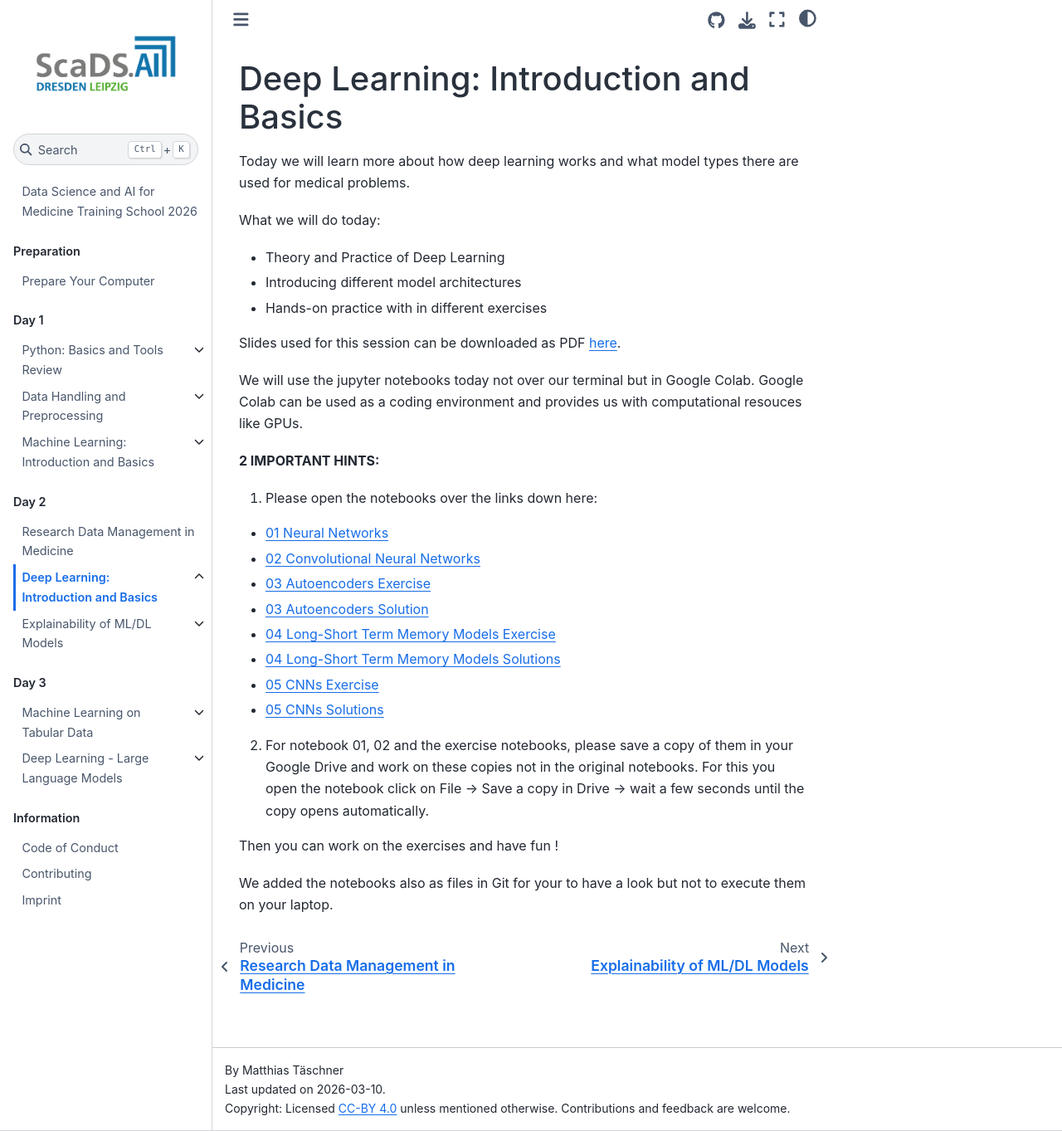
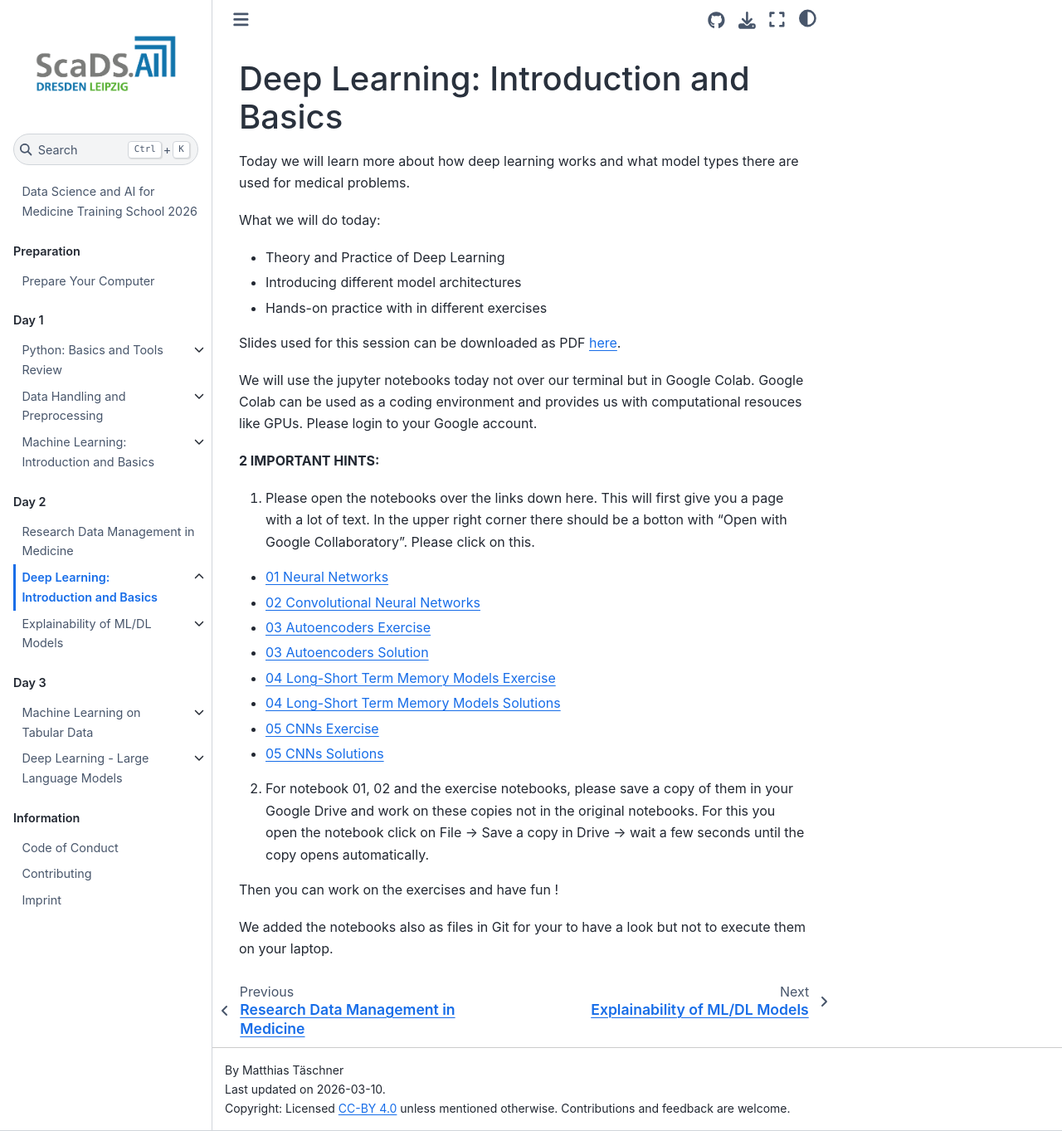
Before and after one commit to ScaDS/ai4medicine-2026, a Jupyter Book: the page built from day2.2_dl-basics/readme.md, in a window 1280 px wide and 1363 px high. Shown: the whole window at 83% size. Built offline with Jupyter Book 1.0.4 settings and Sphinx 7.4.7 and the Sphinx Book theme 1.1.4, drawn with Linux system fonts in a browser that asks for light colours; pages that are not in the unit, such as notebooks, are missing from menus.

Commit message:
update Readme

```diff
--- a/day2.2_dl-basics/readme.md
+++ b/day2.2_dl-basics/readme.md
@@ -11,9 +11,11 @@ Slides used for this session can be downloaded as PDF [here](deep_learning_intro
 
 We will use the jupyter notebooks today not over our terminal but in Google Colab.
 Google Colab can be used as a coding environment and provides us with computational resouces like GPUs.
+Please login to your Google account.
 
 **2 IMPORTANT HINTS:**
-1. Please open the notebooks over the links down here:
+1. Please open the notebooks over the links down here. This will first give you a page with a lot of text.
+In the upper right corner there should be a botton with "Open with Google Collaboratory". Please click on this.
 * [01 Neural Networks](https://drive.google.com/file/d/121NTe-6RvQ8GmFxXgiY8ySe35BDWX8R2/view?usp=sharing)
 * [02 Convolutional Neural Networks](https://drive.google.com/file/d/1T1pnVCjIYlyFpgLbQTIN7BGitmcmK4wN/view?usp=sharing)
 * [03 Autoencoders Exercise](https://colab.research.google.com/drive/1r5-UniBHGVb_nUi2aPn7sIf7LGn7bucw?usp=sharing)
```
